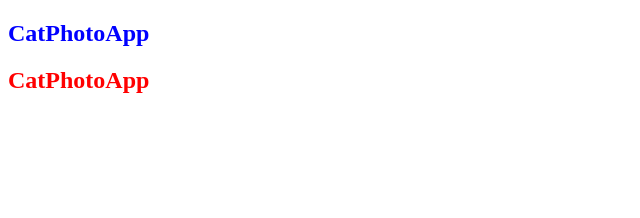
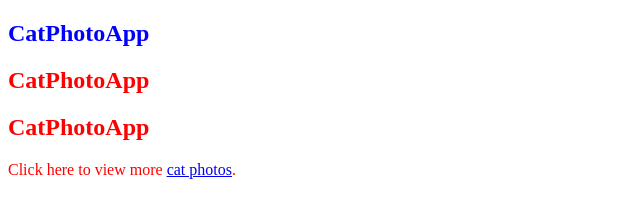
Before and after one commit to Soundryacedcoss/Css-Hands-on, a plain HTML site: page Index.html in a window 1280 px wide. Shown: the whole page, without its empty margins (0-640 px from the left). Drawn offline with Linux system fonts and the light colour scheme.

Commit message:
Style Multiple Elements with a CSS Class

```diff
--- a/Index.html
+++ b/Index.html
@@ -10,5 +10,7 @@
 <body>
     <h2>CatPhotoApp</h2>
     <h2 class="red-text">CatPhotoApp</h2>
+    <h2 class="red-text">CatPhotoApp</h2>
+    <p class="red-text">Click here to view more <a href="#">cat photos</a>.</p>
 </body>
 </html>
--- a/style.css
+++ b/style.css
@@ -7,3 +7,6 @@ h2 {
   .red-text {
     color: red;
   }
+  .red-text {
+    color: red;
+  }
```
